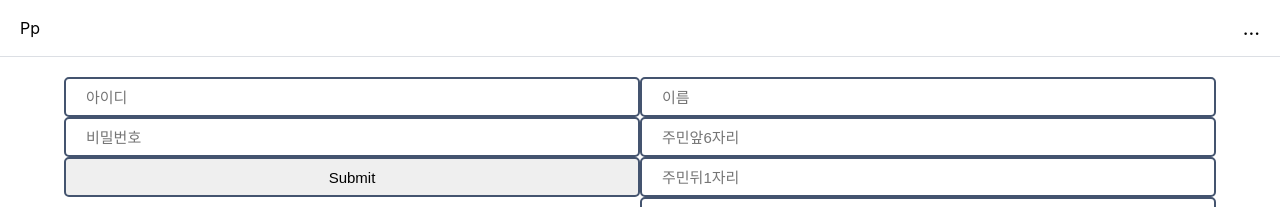
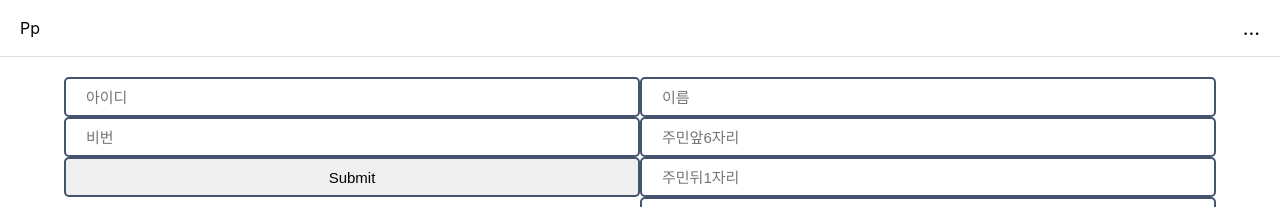
Before and after one commit to 3NYAM3/dbp, a React (Create React App) app in the folder src/main/frontend/: page /login in a window 1280 px wide. Shown: the top 207 px of the page. Built offline with nearby package versions, Linux system fonts and the light colour scheme.

Commit message:
로그인페이지 왼쪽만 useState로

```diff
--- a/src/main/frontend/src/Pages/LoginPage.js
+++ b/src/main/frontend/src/Pages/LoginPage.js
@@ -1,12 +1,36 @@
+import {useState} from "react";
+// import axios from "axios";
+
 const LoginPage = () => {
+    let [id, setId] = useState();
+    let [password, setPassword] = useState();
+
     return (
         <div className="create-container">
             <div>
-                <input placeholder="아이디"/>
-                <input placeholder="비밀번호"/>
+                <input placeholder="아이디"
+                       value={id}
+                       onChange={(e) => setId(e.target.value)}
+                />
+                <input placeholder="비번"
+                       type="password"
+                       value={password}
+                       onChange={(e) => setPassword(e.target.value)}
+                />
                 <input type="submit"
-                       onClick={()=>{
-                           //클릭 구현
+                       onClick={() => {
+                           //클릭 로직 구현
+
+                           // console('test')
+
+                           // axios.patch(`http://localhost:5000/posts`, {
+                           //     id: id,
+                           //     password: password,
+                           // }).then(res => { // 완료시
+                           //     navigate('/') // 홈페이지로
+                           // }).catch(e => { // 실패시
+                           //
+                           // })
                        }}
                 />
             </div>
@@ -20,8 +44,8 @@ const LoginPage = () => {
                 <input placeholder="이메일"/>
                 <input placeholder="전화번호"/>
                 <input type="submit"
-                       onClick={()=>{
-                            //클릭 구현
+                       onClick={() => {
+                           //클릭 구현
                        }}
                 />
             </div>
```
